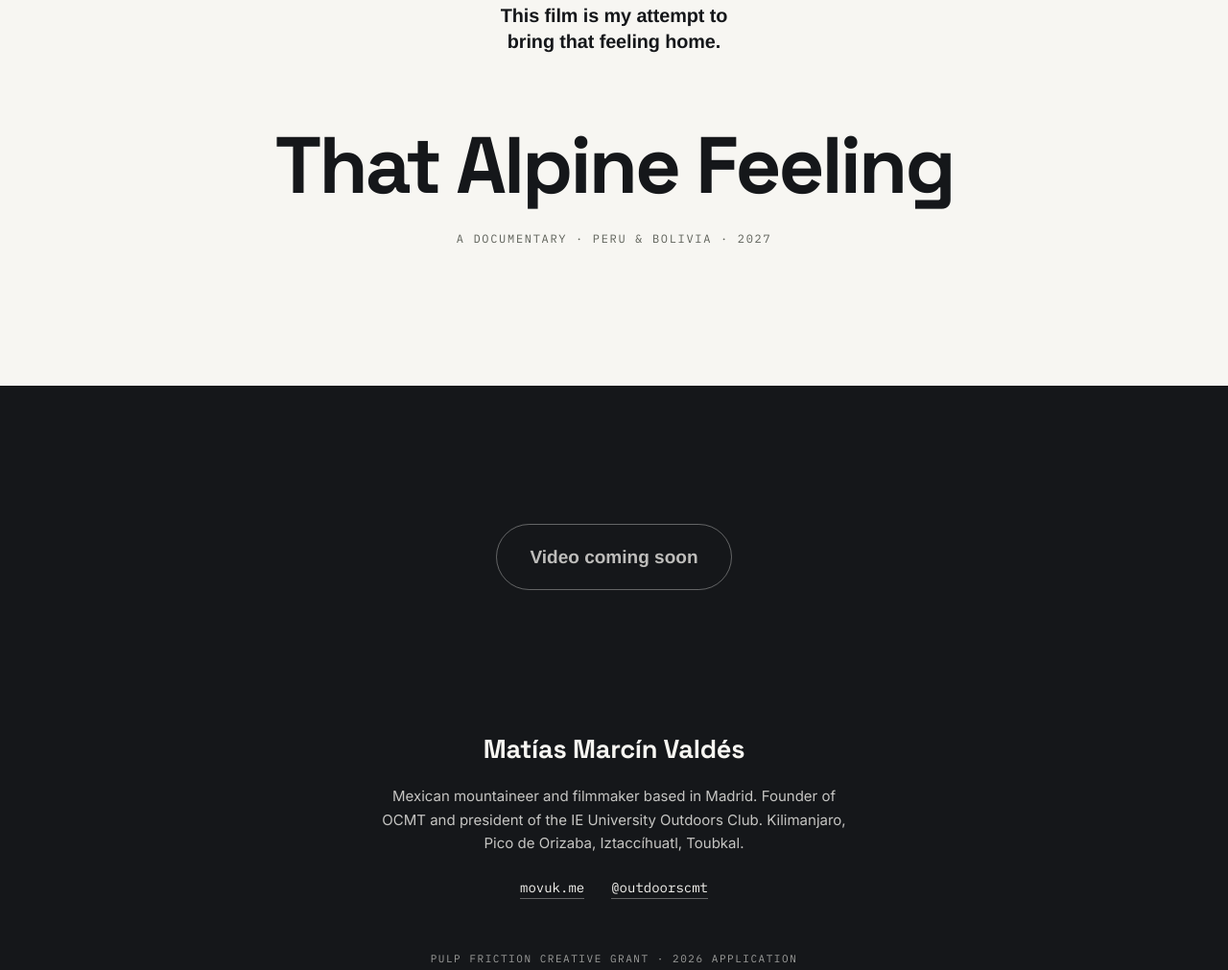
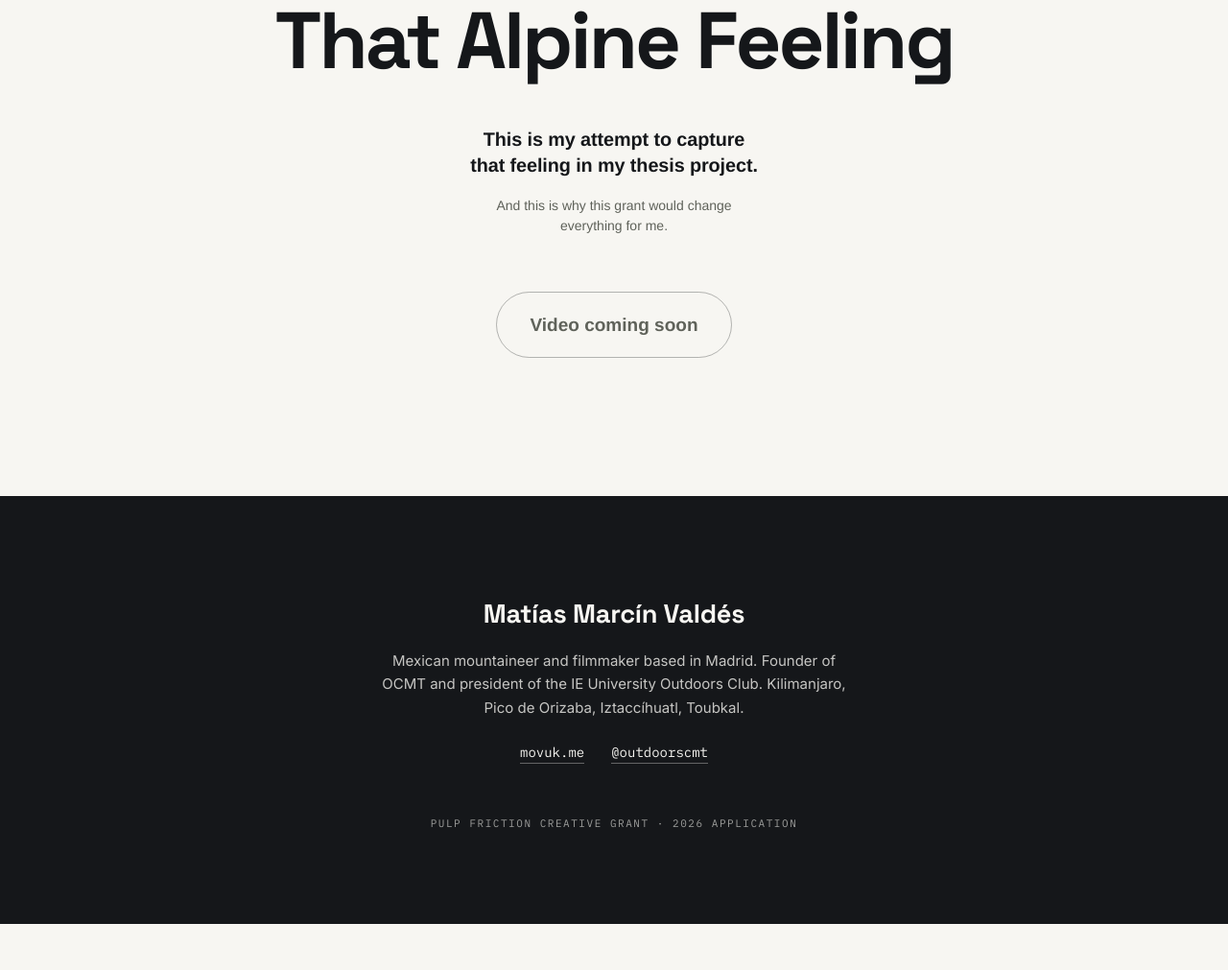
Before and after one commit to movuk99/that-alpine-feeling, a plain HTML site: page index.html in a window 1280 px wide. Shown: the part 5341-6352 px from the top of the page at 96% size. After the commit the page ends 6304 px from the top, so only its background shows below. Drawn offline with Linux system fonts and the light colour scheme.

Commit message:
Update closing: thesis line, grant note and video button
Title first, then the last phrase, a small line about the grant and
the video button right below it. The button moves out of the footer
and the subtitle line under the title is removed.

Co-Authored-By: Claude Opus 5.5 <noreply@anthropic.com>

```diff
--- a/index.html
+++ b/index.html
@@ -74,19 +74,19 @@
 
     </div>
 
+    <!-- CLOSING: title, last phrase, small line, video button ---------------- -->
     <section class="interlude" aria-labelledby="film-title">
-      <p class="phrase reveal" data-phrase="4">This film is my attempt to bring that feeling home.</p>
       <h2 class="interlude__title reveal" id="film-title">That Alpine Feeling</h2>
-      <p class="label reveal">A documentary · Peru &amp; Bolivia · 2027</p>
+      <p class="phrase reveal" data-phrase="4">This is my attempt to capture that feeling in my thesis project.</p>
+      <p class="interlude__note reveal" data-closing>And this is why this grant would change everything for me.</p>
+      <div class="interlude__cta reveal">
+        <a class="btn" data-video aria-disabled="true">Video coming soon</a>
+      </div>
     </section>
   </main>
 
-  <!-- VIDEO + CONTACT ---------------------------------------------------- -->
+  <!-- CONTACT ------------------------------------------------------------- -->
   <footer class="end">
-    <div class="end__cta reveal">
-      <a class="btn" data-video aria-disabled="true">Video coming soon</a>
-    </div>
-
     <div class="end__info">
       <p class="end__name">Matías Marcín Valdés</p>
       <p class="end__bio">Mexican mountaineer and filmmaker based in Madrid. Founder of OCMT and president of the IE&nbsp;University Outdoors Club. Kilimanjaro, Pico de Orizaba, Iztaccíhuatl, Toubkal.</p>
--- a/script.js
+++ b/script.js
@@ -20,8 +20,11 @@ const CONFIG = {
     "Up here, I am the smallest thing in the frame.",                     // 03.jpg
     "That alpine feeling: just you and the mountains.",                   // 04.jpg
     "Some feelings can't be explained. Maybe they can be filmed.",        // 05.jpg
-    "This film is my attempt to bring that feeling home.",                // before the title
+    "This is my attempt to capture that feeling in my thesis project.",   // under the title
   ],
+
+  // Small line under the last phrase, just above the video button.
+  CLOSING_LINE: "And this is why this grant would change everything for me.",
 };
 
 /* ==========================================================================
@@ -42,6 +45,9 @@ const CONFIG = {
     const text = CONFIG.PHRASES[Number(el.dataset.phrase)];
     if (text) el.textContent = text;
   });
+
+  const closing = $("[data-closing]");
+  if (closing && CONFIG.CLOSING_LINE) closing.textContent = CONFIG.CLOSING_LINE;
 
   // --- Video button ----------------------------------------------------------
   const btn = $("[data-video]");
--- a/styles.css
+++ b/styles.css
@@ -225,52 +225,62 @@ a { color: inherit; }
   display: grid;
   justify-items: center;
   text-align: center;
-  gap: 28px;
+  gap: 18px;
 }
-.interlude .phrase { max-width: 30ch; }
 .interlude__title {
-  margin: clamp(32px, 6vh, 64px) 0 0;
+  margin: 0 0 clamp(20px, 4vh, 40px);
   font-family: var(--display);
   font-weight: 700;
   font-size: clamp(2.4rem, 1.2rem + 5vw, 5.5rem);
   line-height: .95;
   letter-spacing: -.035em;
 }
-.interlude .label { color: var(--muted); }
+.interlude .phrase { max-width: 30ch; }
+.interlude__note {
+  margin: 0;
+  max-width: 40ch;
+  font-family: var(--helvetica);
+  font-weight: 400;
+  font-size: 14px;
+  line-height: 1.5;
+  color: var(--muted);
+}
+.interlude__cta { margin-top: clamp(24px, 5vh, 48px); }
 
-/* ---------- end: video + contact ---------- */
-
-.end {
-  background: var(--ink);
-  color: var(--paper);
-  padding: var(--air) var(--gutter) calc(var(--gutter) * 1.5);
-  display: grid;
-  gap: var(--air);
-  justify-items: center;
-  text-align: center;
-}
+/* ---------- video button (on paper) ---------- */
 
 .btn {
   display: inline-flex;
   align-items: center;
   gap: .6em;
   padding: 18px 34px;
-  border: 1px solid var(--paper);
+  border: 1px solid var(--ink);
   border-radius: 999px;
-  background: var(--paper);
-  color: var(--ink);
+  background: var(--ink);
+  color: var(--paper);
   font-family: var(--helvetica);
   font-weight: 700;
   font-size: clamp(1rem, .95rem + .3vw, 1.2rem);
   text-decoration: none;
   transition: background .3s var(--ease), color .3s var(--ease);
 }
-.btn[href]:hover { background: transparent; color: var(--paper); }
+.btn[href]:hover { background: transparent; color: var(--ink); }
 .btn[aria-disabled="true"] {
   background: transparent;
-  color: rgba(247, 246, 242, .75);
-  border-color: rgba(247, 246, 242, .35);
+  color: var(--muted);
+  border-color: rgba(21, 23, 26, .3);
   cursor: default;
+}
+
+/* ---------- end: contact ---------- */
+
+.end {
+  background: var(--ink);
+  color: var(--paper);
+  padding: calc(var(--air) * .7) var(--gutter) calc(var(--gutter) * 1.5);
+  display: grid;
+  justify-items: center;
+  text-align: center;
 }
 
 .end__info { display: grid; gap: 14px; justify-items: center; }
```
Also changed, not shown: 1 other file.
